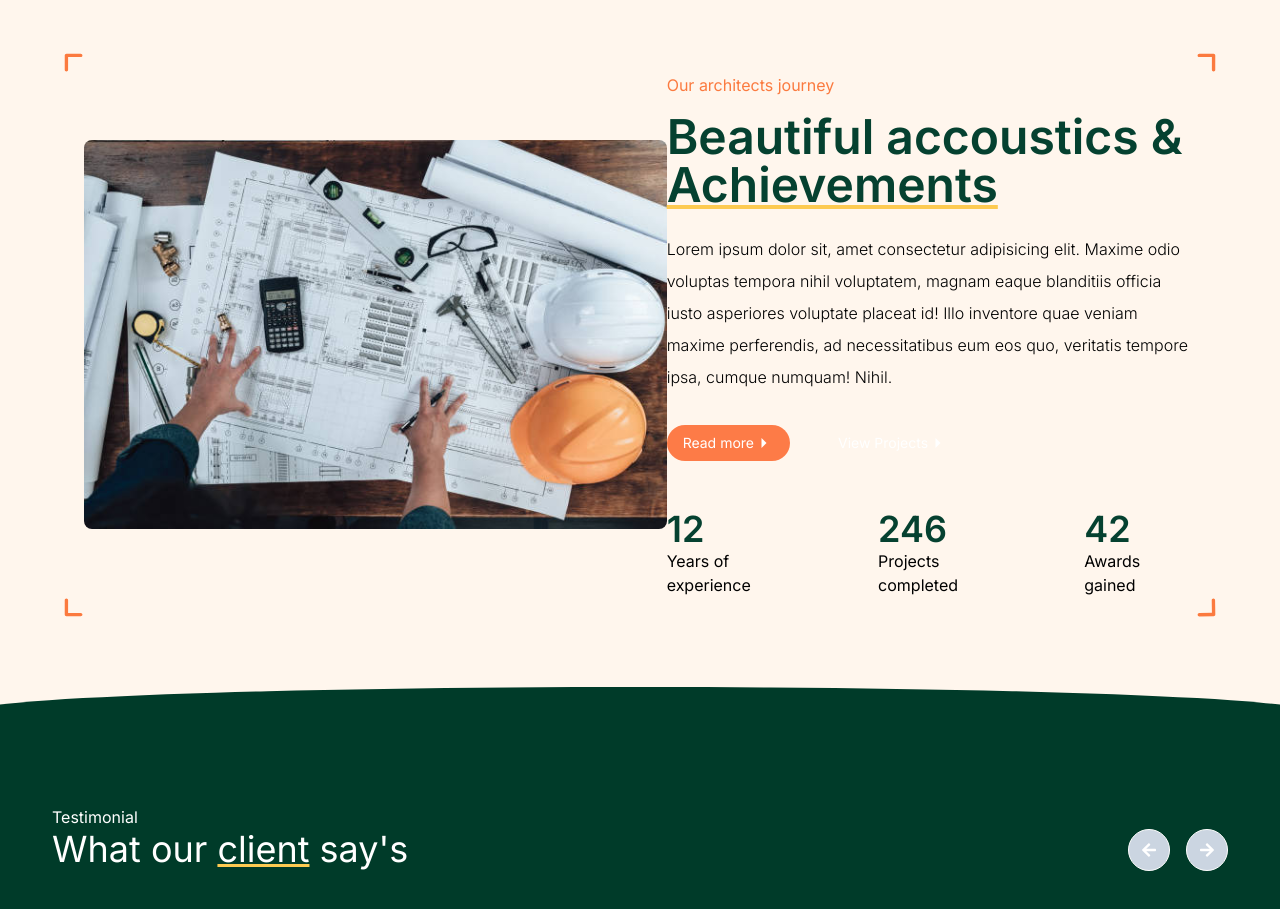
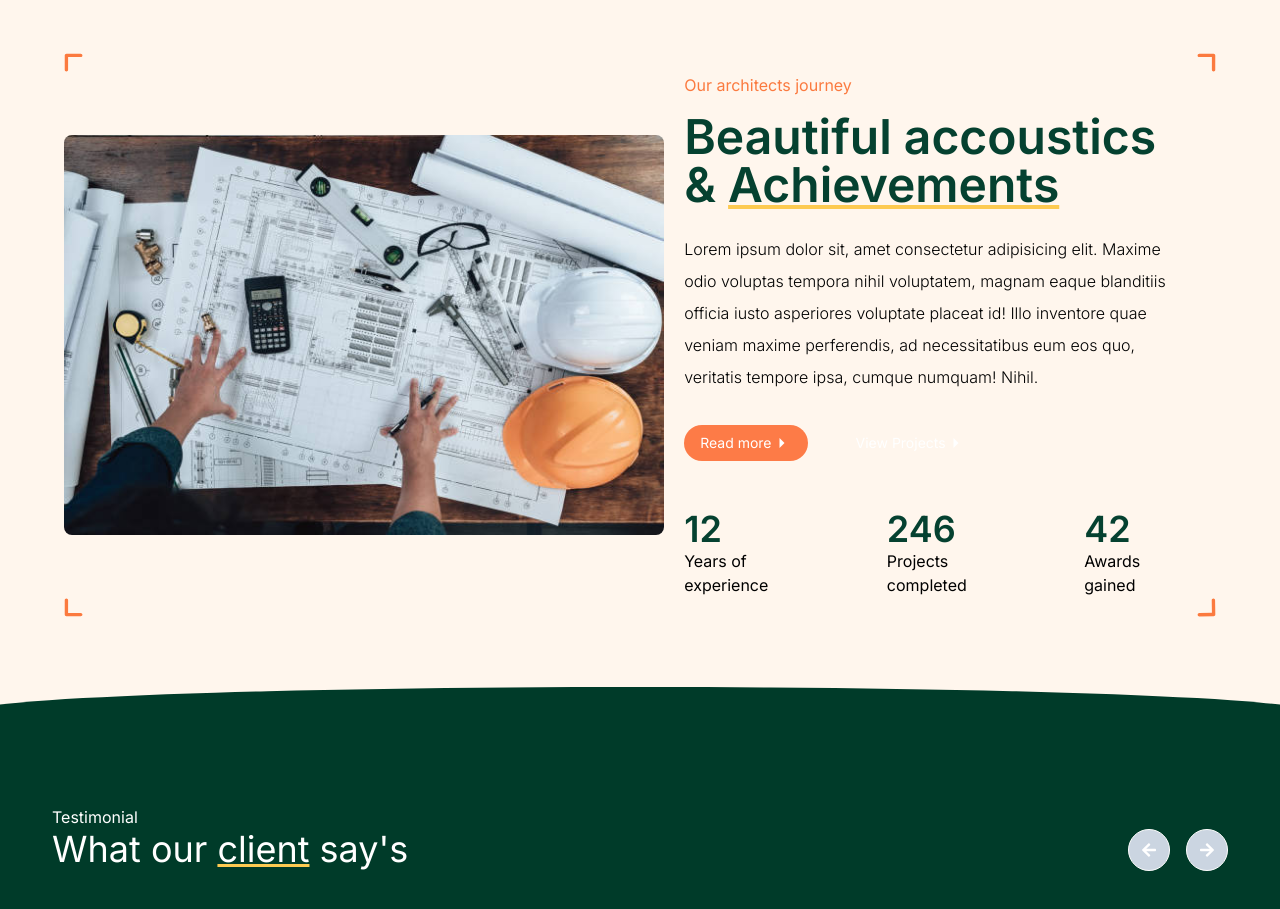
Before and after one commit to zablon-oigo/architect, a React (Vite) app: page / in a window 1280 px wide. Shown: the part 1160-2069 px from the top of the page. Built offline with nearby package versions, Linux system fonts and the light colour scheme.

Commit message:
Changed margin on right for the image

```diff
--- a/src/components/Work.jsx
+++ b/src/components/Work.jsx
@@ -52,12 +52,12 @@ function Work() {
         </section>
         <section className="relative items-center justify-between mt-12 lg:flex lg:p-8">
           <div className="flex justify-center">
-            <img src={draw} alt="" className="rounded-lg lg:w-full w-80" />
+            <img src={draw} alt="" className="mr-0 rounded-lg lg:w-full w-80 lg:mr-10" />
           </div>
           <div className="py-20 lg:w-1/2 lg:py-0">
             <p className="text-[#fb7a3f]">Our architects journey</p>
             <h1 className="text-[#054130] lg:text-5xl font-semibold pt-4 pb-6">
-              Beautiful accoustics & <span className="underline decoration-[#fdca51] ">Achievements</span>
+              Beautiful accoustics & <span className="underline decoration-[#fdca51]">Achievements</span>
             </h1>
             <p className="font-light leading-8 ">
               Lorem ipsum dolor sit, amet consectetur adipisicing elit. Maxime odio voluptas tempora nihil voluptatem, magnam eaque blanditiis officia iusto asperiores voluptate placeat id! Illo inventore quae veniam maxime perferendis, ad necessitatibus eum eos quo, veritatis tempore ipsa, cumque numquam! Nihil.
```
